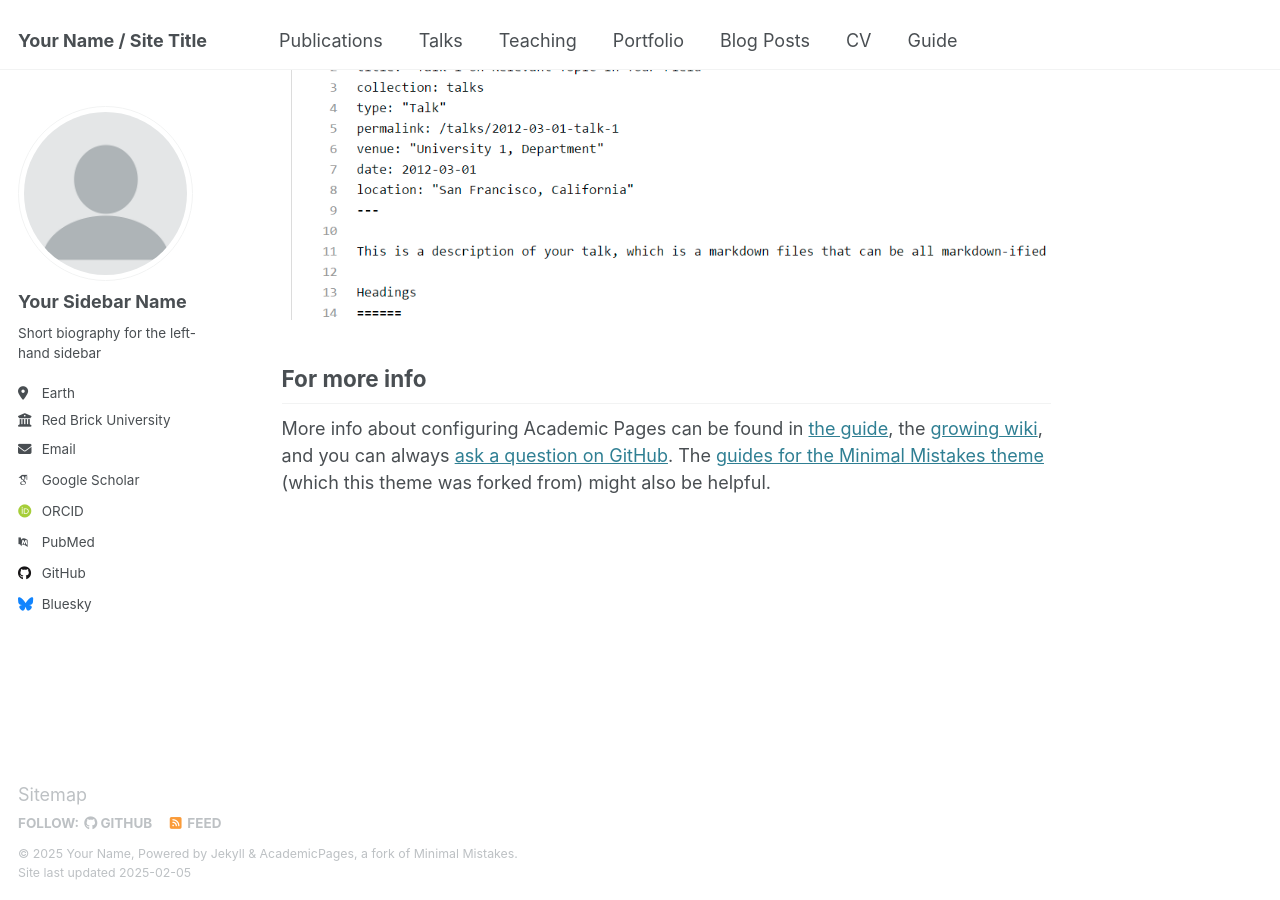
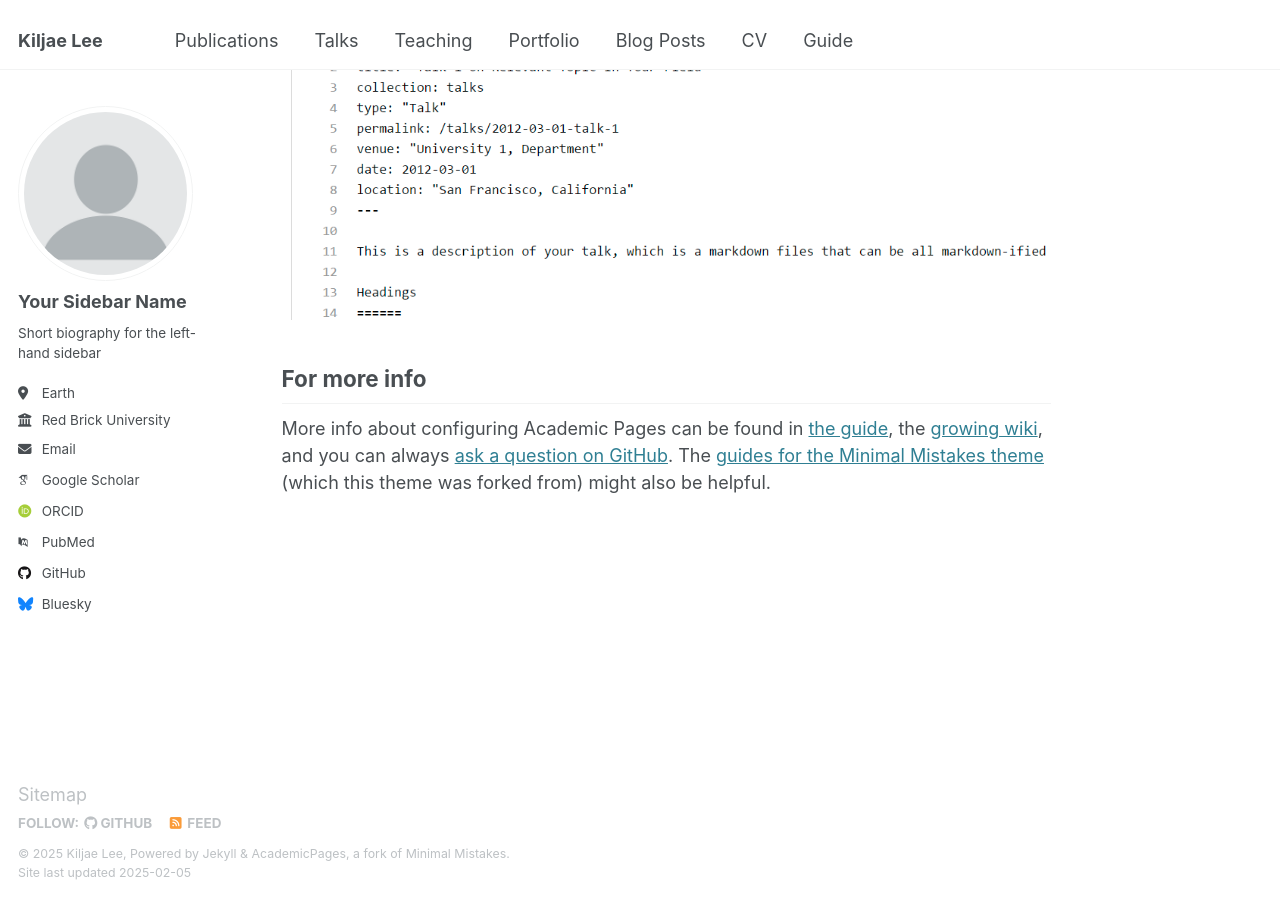
Before and after one commit to KiljaeL/KiljaeL.github.io, a Jekyll site: the page built from _pages/about.md, in a window 1280 px wide and 900 px high, scrolled down 2642 px. Built offline with Jekyll 4.4.1, drawn with Linux system fonts in a browser that asks for light colours; some web fonts are replaced.

Commit message:
Update _config.yml

```diff
--- a/_config.yml
+++ b/_config.yml
@@ -9,11 +9,11 @@
 # Basic Site Settings
 locale                   : "en-US"
 site_theme               : "default"
-title                    : "Your Name / Site Title"
+title                    : "Kiljae Lee"
 title_separator          : "-"
-name                     : &name "Your Name"
+name                     : &name "Kiljae Lee"
 description              : &description "personal description"
-url                      : https://academicpages.github.io # the base hostname & protocol for your site e.g. "https://[your GitHub username].github.io"
+url                      : https://kiljaeL.github.io # the base hostname & protocol for your site e.g. "https://[your GitHub username].github.io"
 baseurl                  : "" # the subpath of your site, e.g. "/blog"
 repository               : "academicpages/academicpages.github.io"
 
```
